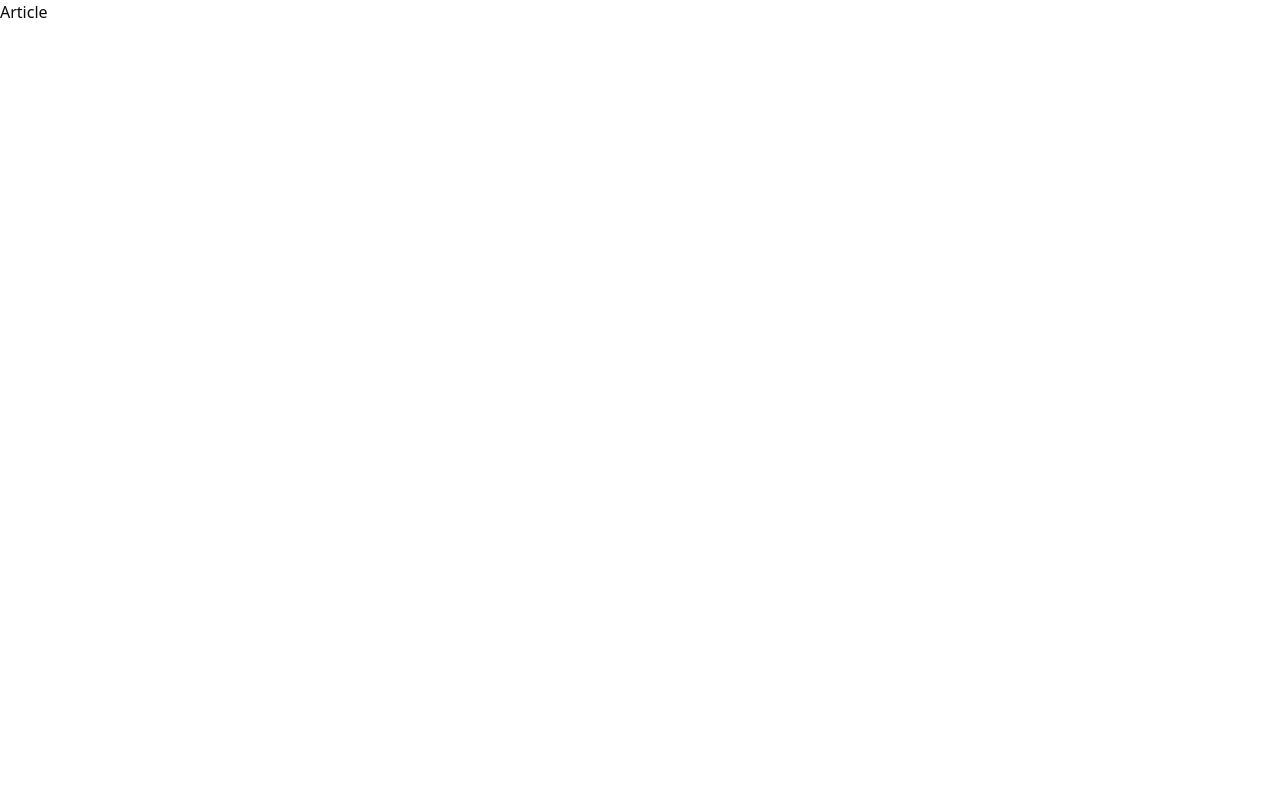
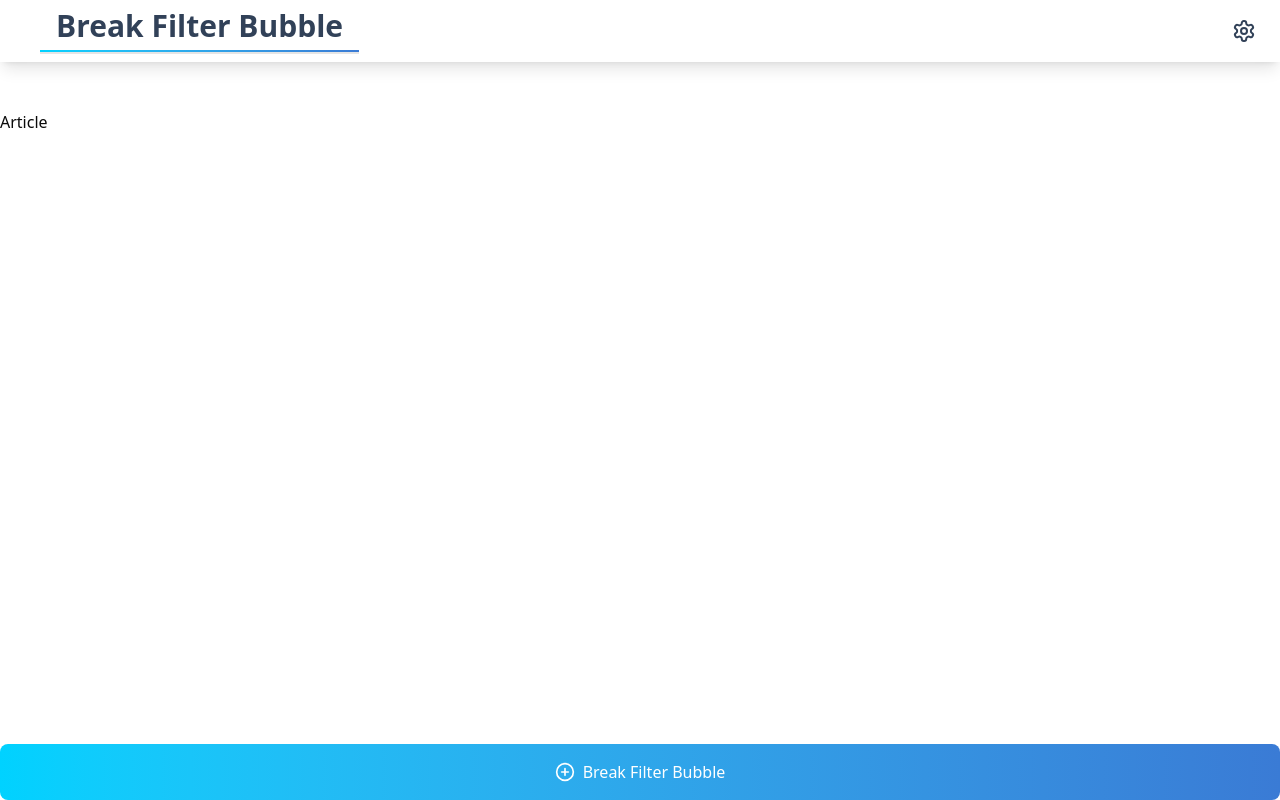
Before and after one commit to kimushun-65/filterBubble, a Next.js app in the folder frontend/: page /article/1 in a window 1280 px wide. Built offline with nearby package versions, Linux system fonts and the light colour scheme.

Commit message:
アイコンつけた

```diff
--- a/frontend/app/article/[userId]/page.tsx
+++ b/frontend/app/article/[userId]/page.tsx
@@ -1,7 +1,9 @@
+'use client';
+import { ArticleContainer } from '@/feature/article/articleContainer';
 import React from 'react';
 
 const Article = () => {
-  return <div>Article</div>;
+  return <ArticleContainer />;
 };
 
 export default Article;
--- /dev/null
+++ b/frontend/feature/article/articleContainer.tsx
@@ -0,0 +1,26 @@
+import React, { useState, useEffect } from 'react';
+import { useRouter } from 'next/router';
+import { useParams } from 'next/navigation';
+import Loading from '@/components/display/loading';
+import Header from '@/components/display/header';
+import Footer from '@/components/display/footer';
+import { Handshake } from 'lucide-react';
+
+export const ArticleContainer = () => {
+  const { userId } = useParams();
+  const [isLoading, setIsLoading] = useState(false);
+
+  if (isLoading) {
+    return <Loading />;
+  }
+
+  return (
+    <div className='flex min-h-screen flex-col'>
+      <Header />
+      <main className='flex-grow'>
+        <h1>Article</h1>
+      </main>
+      <Footer />
+    </div>
+  );
+};
```
